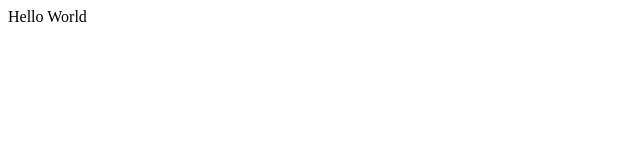
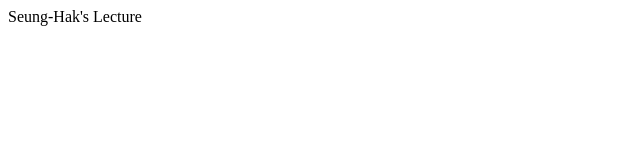
Before and after one commit to seung-hak/lecture, a plain HTML site: page docs/index.html in a window 1280 px wide. Shown: the full height of the page, 0-640 px from the left. Drawn offline with Linux system fonts and the light colour scheme.

Commit message:
Update index.html

```diff
--- a/docs/index.html
+++ b/docs/index.html
@@ -1 +1 @@
- <html><body><p>Hello World</p></body></html>
+ <html><body><p>Seung-Hak's Lecture</p></body></html>
```
